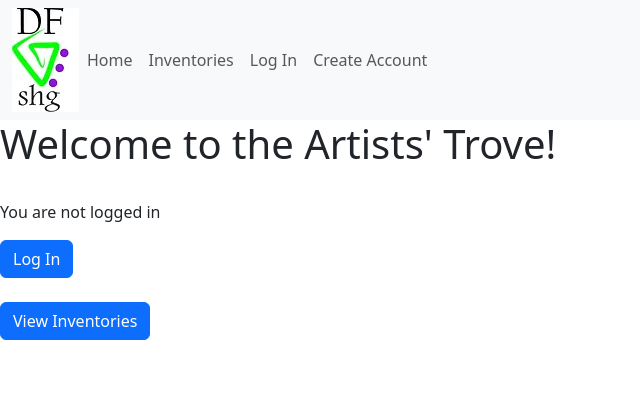
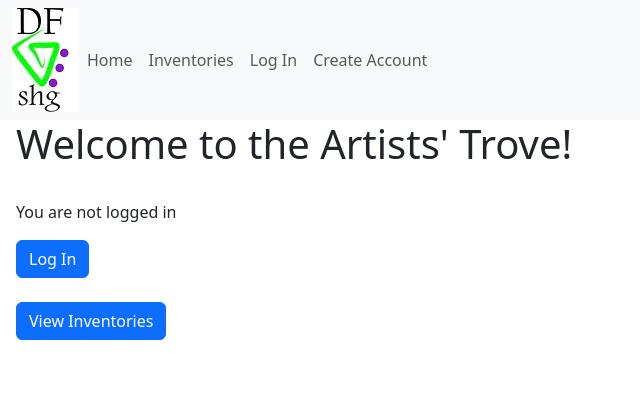
Before and after one commit to lazerllamaz/cs3300_project, a Django app: page / in a window 1280 px wide. Shown: the top 420 px of the page, without its empty margins (0-640 px from the left). Run offline with Django 4.2, Linux system fonts and the light colour scheme; some libraries are stand-ins or nearby versions.

Commit message:
Increased left buffer on home page

```diff
--- a/art_app/templates/art_app/index.html
+++ b/art_app/templates/art_app/index.html
@@ -4,6 +4,7 @@
 
 <!-- Replace block content in base_template.html -->
 {% block content %}
+<div class="container-fluid ps-3">
     <h1>Welcome to the Artists' Trove!</h1>
     <br>
     {% if user.is_authenticated %}
@@ -19,6 +20,6 @@
     {% endif %}
 
     <br><br>
-
+</div>
 
 {% endblock %}
```
